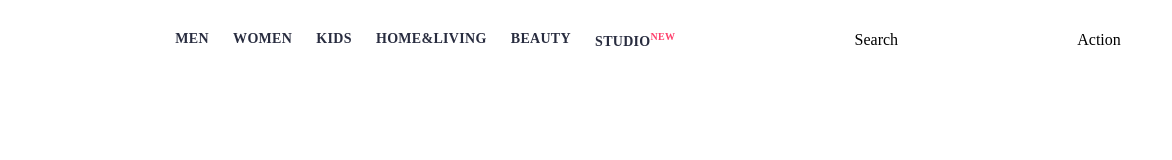
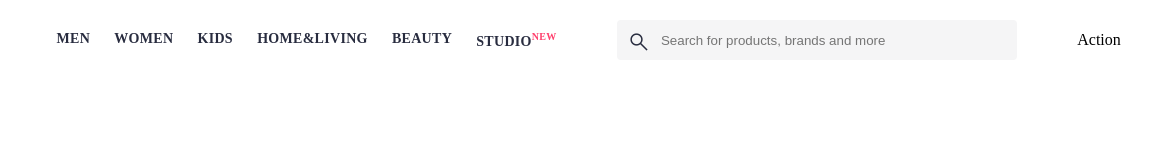
Before and after one commit to DikshaGowda007/Myntra-clone, a plain HTML site: page index.html in a window 1280 px wide. Shown: the full height of the page, 108-1280 px from the left. Drawn offline with nearby package versions, Linux system fonts and the light colour scheme.

Commit message:
Searchbar

```diff
--- a/index.html
+++ b/index.html
@@ -22,7 +22,12 @@
         <a href="#">Beauty</a>
         <a href="#">Studio</a>
       </nav>
-      <div class="search_bar">Search</div>
+      <div class="search_bar">
+        <span class="material-symbols-outlined search_icon">
+        search
+        </span>
+        <input placeholder="Search for products, brands and more" class="search_input">
+      </div>
       <div class="action_bar">Action</div>
     </header>
   </body>
--- a/scss/components/_header.scss
+++ b/scss/components/_header.scss
@@ -19,10 +19,13 @@ header {
             height: 36px;
         }
     }
+
+    // Navbar
     .nav_bar {
         display: flex;
         min-width: 500px;
         justify-content: space-between;
+
         a {
             font-size: 14px;
             letter-spacing: .3px;
@@ -30,14 +33,48 @@ header {
             font-weight: 700;
             text-transform: uppercase;
             text-decoration: none;
-        }
-        a:last-child:after {
-            vertical-align: super;
-            content: "New";
-            color: #ff3f6c;
-            font-size: 10px;
+
+            &:last-child:after {
+                vertical-align: super;
+                content: "New";
+                color: #ff3f6c;
+                font-size: 10px;
+            }
         }
     }
+
+    // Search bar
+    .search_bar {
+        display: flex;
+        align-items: center;
+        height: 40px;
+        min-width: 400px;
+
+        .search_icon {
+            box-sizing: content-box;
+            height: 20px;
+            padding: 10px;
+            background-color: #f5f5f6;
+            color: #282c3f;
+            font-weight: 300;
+            border-radius: 4px 0 0 4px;
+        }
+
+        .search_input {
+            color: #696e79;
+            background-color: #f5f5f6;
+            flex-grow: 1;
+            height: 40px;
+            border: 0;
+            border-radius: 0 4px 4px 0;
+
+            &:focus {
+                outline: none;
+            }
+        }
+    }
+
+    // Actionbar
     .action_bar {
         margin-right: 4%;
     }
```
Also changed, not shown: css/style.css, 1 other file.
